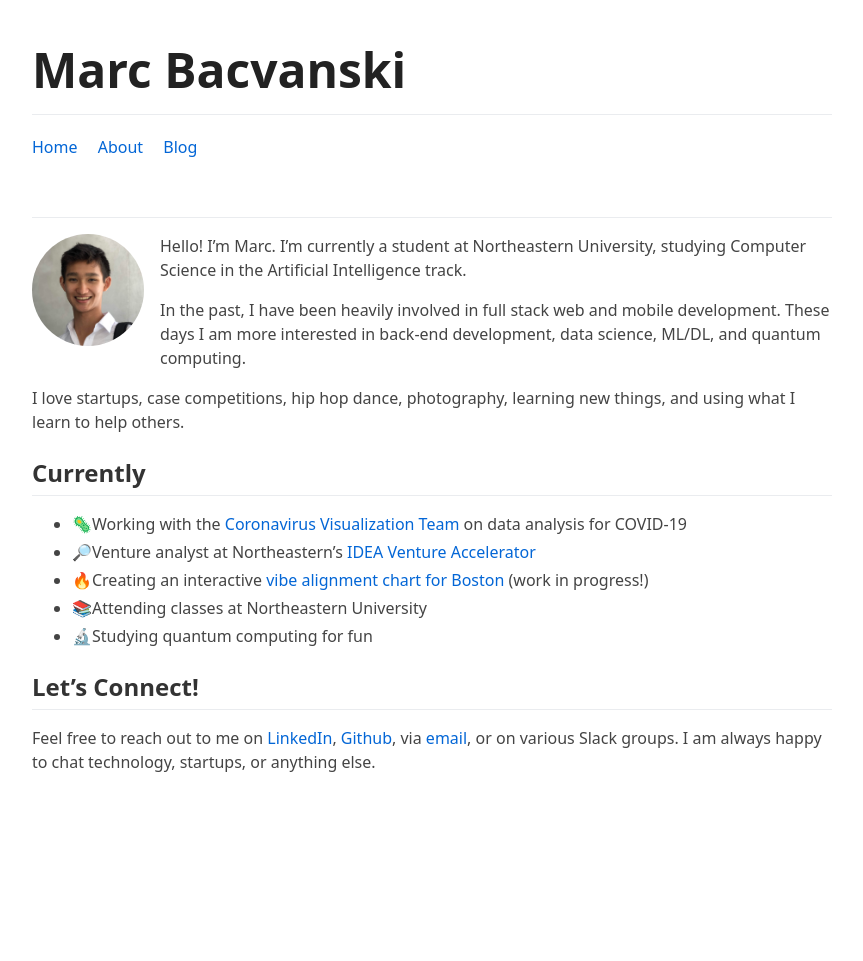
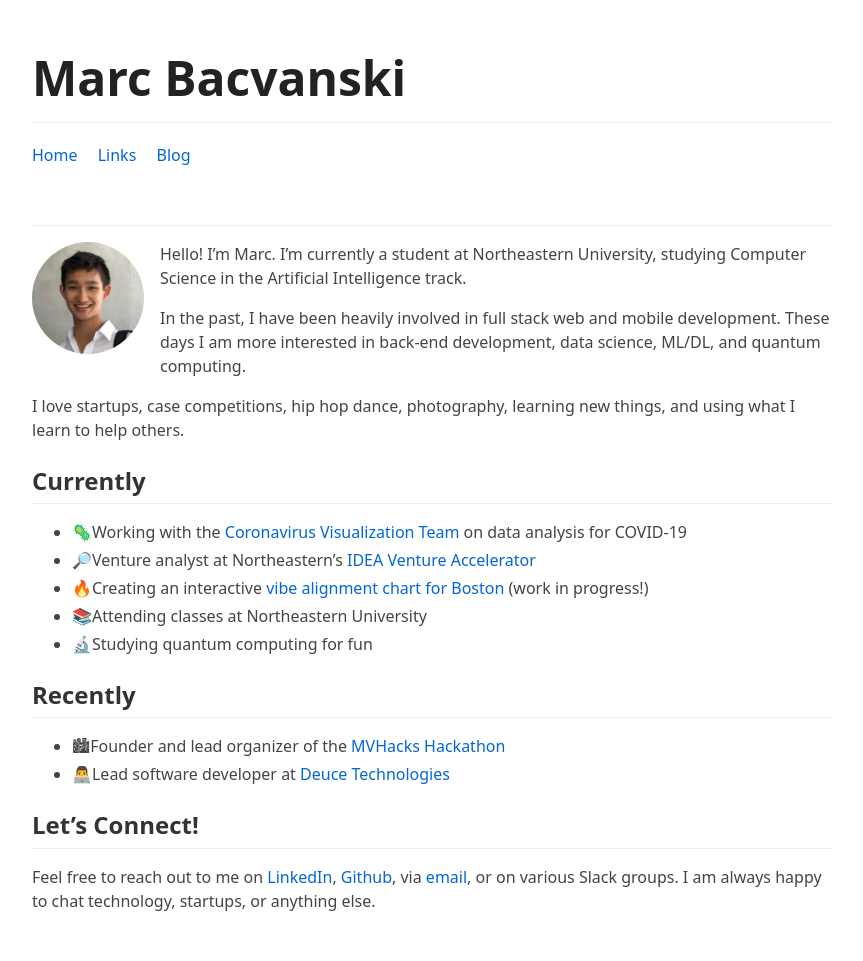
Before and after one commit to mbacvanski/mbacvanski.github.io, a Jekyll site: the page built from index.md, in a window 1280 px wide. Shown: the whole page, without its empty margins (208-1071 px from the left). Built offline with Jekyll 4.4.1, drawn with Linux system fonts in a browser that asks for light colours; before the commit the page ends 900 px from its top, so only the background shows below that.

Commit message:
Links page and format

```diff
--- a/_config.yml
+++ b/_config.yml
@@ -5,8 +5,8 @@ description: What Marc Bacvanski Is Up To
 nav-links:
   - name: Home
     url: /
-  - name: About
-    url: /about
+  - name: Links
+    url: /links
   - name: Blog
     url: /blog
 
--- a/index.md
+++ b/index.md
@@ -16,6 +16,12 @@ I love startups, case competitions, hip hop dance, photography, learning new thi
 - 📚Attending classes at Northeastern University
 - 🔬Studying quantum computing for fun
 
+## Recently
+
+- 🏙Founder and lead organizer of the [MVHacks Hackathon](https://mvhacks.io/)
+- 👨‍💻Lead software developer at [Deuce Technologies](https://deuce.technology/)
+
+
 ## Let's Connect!
 
 Feel free to reach out to me on [LinkedIn](https://linkedin.com/in/mbacvanski),
--- a/styles/styles.scss
+++ b/styles/styles.scss
@@ -24,7 +24,7 @@
   #container {
     width: 90%;
     max-width: 800px;
-    margin: 4rem auto;
+    margin: 2rem auto;
   }
 
   // navigation
@@ -54,7 +54,6 @@
   }
 
   .global-title {
-    padding-top: 2rem;
     font-size: 3rem;
     color: #222;
   }
@@ -647,11 +646,11 @@
 
   > {
     :first-child {
-      margin-top: 0 !important;
+      margin-top: 0.5rem;
     }
 
     :last-child {
-      margin-bottom: 0 !important;
+      margin-bottom: 0.5rem;
     }
   }
 
```
Also changed, not shown: about.md (deleted, +0 -5 lines), links.md (added, +71 -0 lines).
